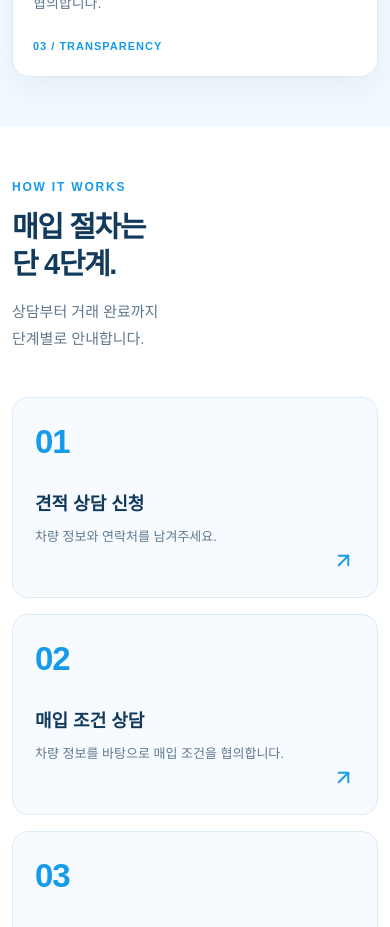
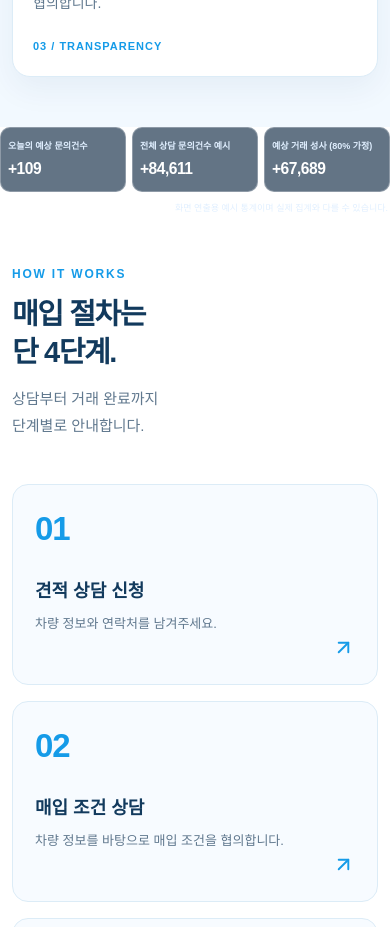
Before and after one commit to bikeseller756-png/heybike, a Next.js app in the folder highbike-web/: page / in a window 390 px wide. Shown: the part 1980-2907 px from the top of the page. Built offline with nearby package versions, Linux system fonts and the light colour scheme; no server answers.

Commit message:
Update hero-stats.css

```diff
--- a/highbike-web/app/hero-stats.css
+++ b/highbike-web/app/hero-stats.css
@@ -10,22 +10,20 @@
   padding-bottom: 28px;
 }
 
-/* BMW 메인 화면 통계 유지 */
-
-.heyFullHero > .heyHeroStats {
+.heyHeroStats {
   position: relative;
   z-index: 2;
   width: min(1200px, 100%);
   margin: auto auto 0;
 }
 
-.heyFullHero > .heyHeroStats .heyHeroStatsGrid {
+.heyHeroStats .heyHeroStatsGrid {
   display: grid;
   grid-template-columns: repeat(3, minmax(0, 1fr));
   gap: 14px;
 }
 
-.heyFullHero > .heyHeroStats .heyHeroStatCard {
+.heyHeroStats .heyHeroStatCard {
   min-width: 0;
   padding: 18px 20px;
   border: 1px solid rgba(255, 255, 255, 0.28);
@@ -36,7 +34,7 @@
   -webkit-backdrop-filter: blur(6px);
 }
 
-.heyFullHero > .heyHeroStats .heyHeroStatLabel {
+.heyHeroStats .heyHeroStatLabel {
   display: block;
   margin-bottom: 8px;
   font-size: 12px;
@@ -44,7 +42,7 @@
   color: #e0efff;
 }
 
-.heyFullHero > .heyHeroStats .heyHeroStatNumber {
+.heyHeroStats .heyHeroStatNumber {
   display: block;
   font-size: clamp(24px, 3vw, 36px);
   font-weight: 900;
@@ -53,17 +51,11 @@
   font-variant-numeric: tabular-nums;
 }
 
-.heyFullHero > .heyHeroStats .heyHeroStatsNote {
+.heyHeroStats .heyHeroStatsNote {
   margin: 9px 2px 0;
   color: #e0efff;
   font-size: 10px;
   text-align: right;
-}
-
-/* BMW 메인 화면 밖에 있는 중복 통계 숨김 */
-
-.heySite .heyHeroStats:not(.heyFullHero .heyHeroStats) {
-  display: none !important;
 }
 
 @media (max-width: 800px) {
@@ -71,19 +63,19 @@
     gap: 22px;
   }
 
-  .heyFullHero > .heyHeroStats .heyHeroStatsGrid {
+  .heyHeroStats .heyHeroStatsGrid {
     gap: 8px;
   }
 
-  .heyFullHero > .heyHeroStats .heyHeroStatCard {
+  .heyHeroStats .heyHeroStatCard {
     padding: 14px 10px;
   }
 
-  .heyFullHero > .heyHeroStats .heyHeroStatLabel {
+  .heyHeroStats .heyHeroStatLabel {
     font-size: 10px;
   }
 
-  .heyFullHero > .heyHeroStats .heyHeroStatNumber {
+  .heyHeroStats .heyHeroStatNumber {
     font-size: clamp(17px, 3.5vw, 25px);
   }
 }
@@ -93,27 +85,27 @@
     gap: 18px;
   }
 
-  .heyFullHero > .heyHeroStats .heyHeroStatsGrid {
+  .heyHeroStats .heyHeroStatsGrid {
     grid-template-columns: repeat(3, minmax(0, 1fr));
     gap: 6px;
   }
 
-  .heyFullHero > .heyHeroStats .heyHeroStatCard {
+  .heyHeroStats .heyHeroStatCard {
     padding: 12px 7px;
     border-radius: 10px;
   }
 
-  .heyFullHero > .heyHeroStats .heyHeroStatLabel {
+  .heyHeroStats .heyHeroStatLabel {
     font-size: 9px;
     line-height: 1.4;
   }
 
-  .heyFullHero > .heyHeroStats .heyHeroStatNumber {
+  .heyHeroStats .heyHeroStatNumber {
     font-size: clamp(15px, 4vw, 20px);
     letter-spacing: -0.5px;
   }
 
-  .heyFullHero > .heyHeroStats .heyHeroStatsNote {
+  .heyHeroStats .heyHeroStatsNote {
     font-size: 9px;
   }
 }
```
